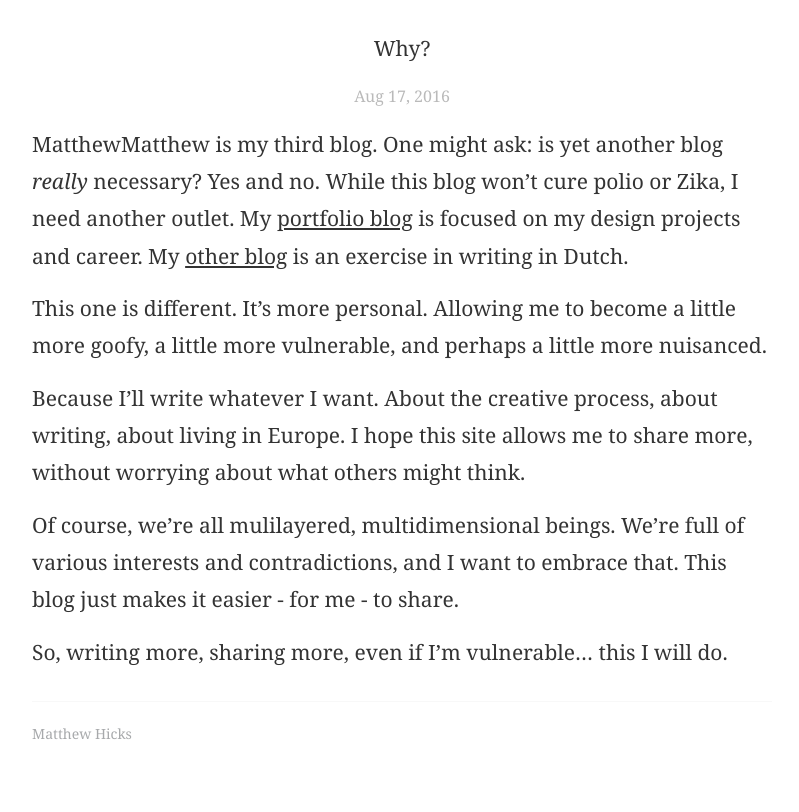
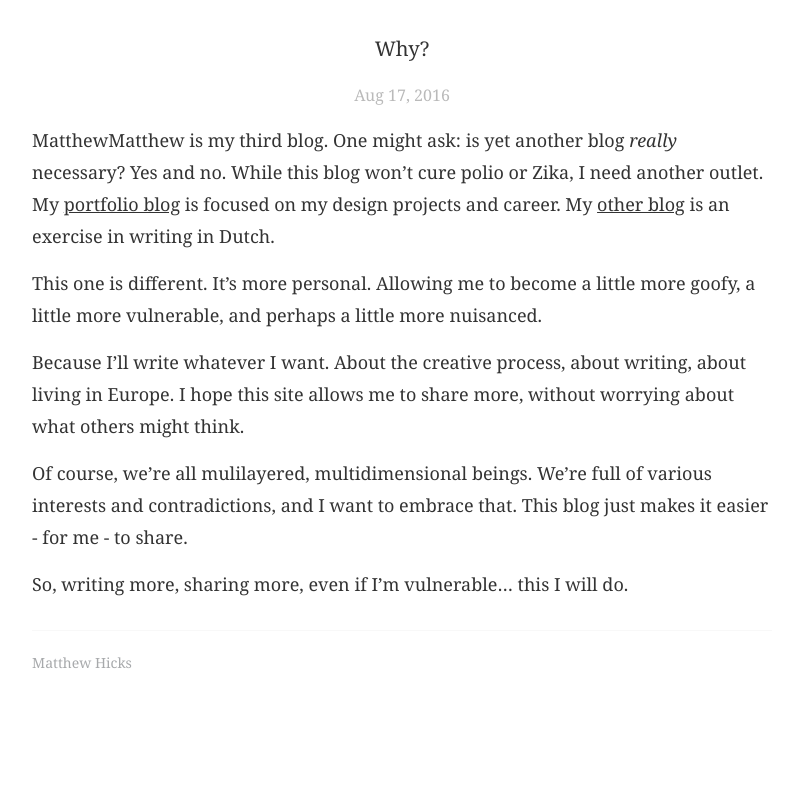
Before and after one commit to mattihicks/matthewmatthew, a Jekyll site: the page built from _posts/2016-08-22-why.markdown, in a window 1280 px wide. Shown: the part 100-912 px from the top of the page, without its empty margins (238-1037 px from the left). Built offline with Jekyll 4.4.1, drawn with Linux system fonts in a browser that asks for light colours; some web fonts are replaced.

Commit message:
responsive fix

```diff
--- a/_sass/_base.scss
+++ b/_sass/_base.scss
@@ -28,7 +28,7 @@
  */
 
 body {
-    font: $base-font-weight 1.3125em/#{$base-line-height} $base-font-family;
+    font: $base-font-weight 112.5%/#{$base-line-height} $base-font-family;
     color: rgba(0,0,0,.8);
     // background-color: #000;
     -webkit-text-size-adjust: 100%;
--- a/_sass/_responsive.scss
+++ b/_sass/_responsive.scss
@@ -1,4 +1,8 @@
 @media screen and (max-width: 690px) {
+
+	.site-header {
+	 	margin-top: 4rem;
+	}
 
     .site-title {
         font-size: 300%;
@@ -9,11 +13,15 @@
 	}
 
 	body {
-		font-size: 120%;
+		font-size: 100%;
 	}
 
 	.post-meta-front-page {
 		font-size: 90%;
+	}
+
+	.page-content {
+		padding-top: 0px;
 	}
 }
 
--- a/css/main.scss
+++ b/css/main.scss
@@ -31,7 +31,7 @@
 $title-font-family: $font-name-title, Georgia, "Helvetica Neue", Helvetica, Arial, sans-serif;
 $base-font-family: $font-name-body, Georgia, "Helvetica Neue", Helvetica, Arial, sans-serif;
 $header-font-family: $font-name, Georgia, "Helvetica Neue", Helvetica, Arial, sans-serif;
-$base-font-size:   100%;
+$base-font-size:   112.5%;
 $base-font-weight: 400;
 $small-font-size:  $base-font-size * 0.875;
 // $large-font-size: 19px;
```
